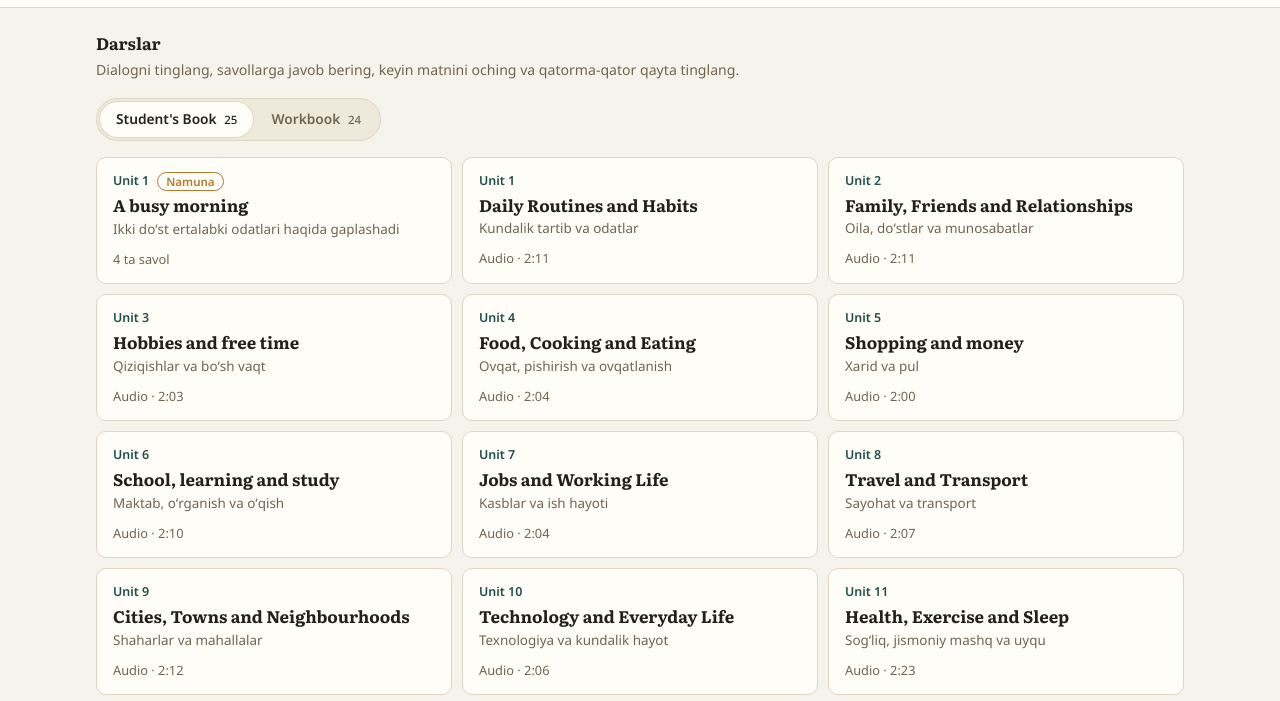
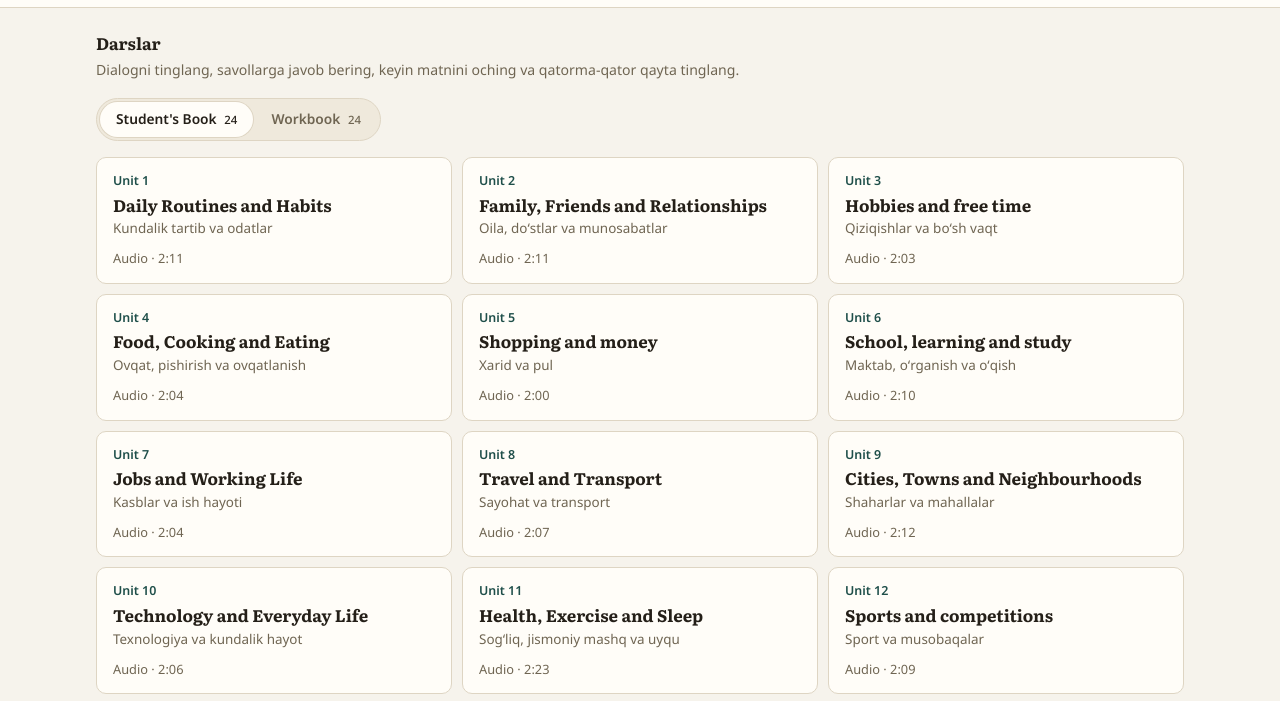
Before and after one commit to ruzmatjs/irregular-verbs, a plain HTML site: page a2-listening.html in a window 1280 px wide. Shown: the part 97-798 px from the top of the page. Drawn offline with Linux system fonts and the light colour scheme.

Commit message:
A2 Listening: namuna dars ("A busy morning") olib tashlandi
Haqiqiy Student's Book darslari bor, namuna 1-unit bilan takrorlanardi.
Sarlavhada hisob 49 emas, 48 ta dars.

Claude-Session: https://claude.ai/code/session_01JJ95tbvaoM2bpVxYwtLXpL

```diff
--- a/a2-listening.html
+++ b/a2-listening.html
@@ -98,37 +98,20 @@ var KEY = "a2listening.v1";
      audio: "audio/l2-1.mp3",           — ixtiyoriy; boʻlmasa matnni brauzer ovozi oʻqiydi
      lines: [["Kim", "English", "Oʻzbekcha", 3.5], ...],   — oxirgisi: shu qator boshlanadigan soniya (faqat audio bilan, ixtiyoriy)
      q: [{ t: "Savol?", o: ["A", "B", "C"], a: 0, why: "izoh (ixtiyoriy)" }, ...] } */
-var LESSONS = [
-  { id: "sample-1", u: 1, sample: true, title: "A busy morning", desc: "Ikki doʻst ertalabki odatlari haqida gaplashadi",
-    lines: [
-      ["Tom", "Hi, Anna. You look tired. What time do you usually get up?", "Salom, Anna. Charchagan koʻrinasan. Odatda soat nechada turasan?"],
-      ["Anna", "I get up at half past five every day.", "Har kuni besh yarimda turaman."],
-      ["Tom", "That is really early! What do you do before work?", "Juda erta-ku! Ishdan oldin nima qilasan?"],
-      ["Anna", "First I go for a run, then I have a shower and make breakfast.", "Avval yuguraman, keyin dush qabul qilib, nonushta tayyorlayman."],
-      ["Tom", "I never have time for breakfast. I just drink a coffee on the bus.", "Menda nonushtaga hech vaqt boʻlmaydi. Avtobusda shunchaki qahva ichaman."],
-      ["Anna", "That is not a healthy habit, Tom. Try to wake up fifteen minutes earlier.", "Bu sogʻlom odat emas, Tom. Oʻn besh daqiqa ertaroq uygʻonishga harakat qil."],
-      ["Tom", "You are right. I will start on Monday.", "Toʻgʻri aytasan. Dushanbadan boshlayman."]
-    ],
-    q: [
-      { t: "What time does Anna get up?", o: ["5:15", "5:30", "6:30"], a: 1, why: "half past five — besh yarim." },
-      { t: "What does Anna do first?", o: ["She makes breakfast", "She has a shower", "She goes for a run"], a: 2 },
-      { t: "What does Tom have in the morning?", o: ["Only coffee", "A big breakfast", "Tea and bread"], a: 0 },
-      { t: "When will Tom change his habit?", o: ["Tomorrow", "On Monday", "Next month"], a: 1 }
-    ] }
-];
+var LESSONS = [];
 </script>
 <script src="lessons.js"></script>
 <script>
-/* Student's Book va Workbook audiolari (a2-listening-data.js): ular namuna darsdan keyin roʻyxatga qoʻshiladi */
+/* Student's Book va Workbook darslari a2-listening-data.js da; shu yerda roʻyxatga qoʻshiladi */
 AUDIO_LESSONS.forEach(function (l) { l.desc = unitName(l.u); LESSONS.push(l); });
-/* Kitob almashtirgichi: roʻyxatda faqat tanlangan kitob darslari koʻrinadi (namuna dars — Student's Book bilan) */
+/* Kitob almashtirgichi: roʻyxatda faqat tanlangan kitob darslari koʻrinadi */
 var BOOK = store.cfg.book === "Workbook" ? "Workbook" : "Student's Book";
-function lessonVisible(L) { return (L.book || "Student's Book") === BOOK; }
+function lessonVisible(L) { return L.book === BOOK; }
 function paintBooks() {
   Array.prototype.forEach.call(document.querySelectorAll("#bookSeg button"), function (b) {
     b.setAttribute("aria-selected", String(b.getAttribute("data-book") === BOOK));
   });
-  $("nSb").textContent = LESSONS.filter(function (L) { return (L.book || "Student's Book") === "Student's Book"; }).length;
+  $("nSb").textContent = LESSONS.filter(function (L) { return L.book === "Student's Book"; }).length;
   $("nWb").textContent = LESSONS.filter(function (L) { return L.book === "Workbook"; }).length;
 }
 Array.prototype.forEach.call(document.querySelectorAll("#bookSeg button"), function (b) {
```
Also changed, not shown: docs/a2-listening.html (+5 -22 lines).
